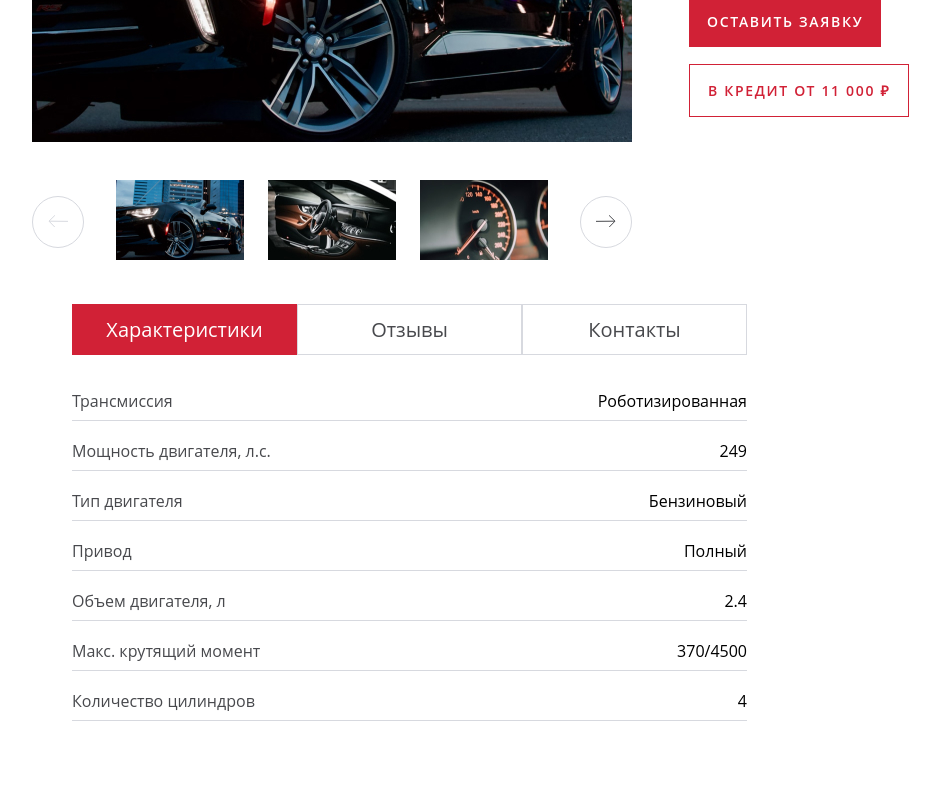
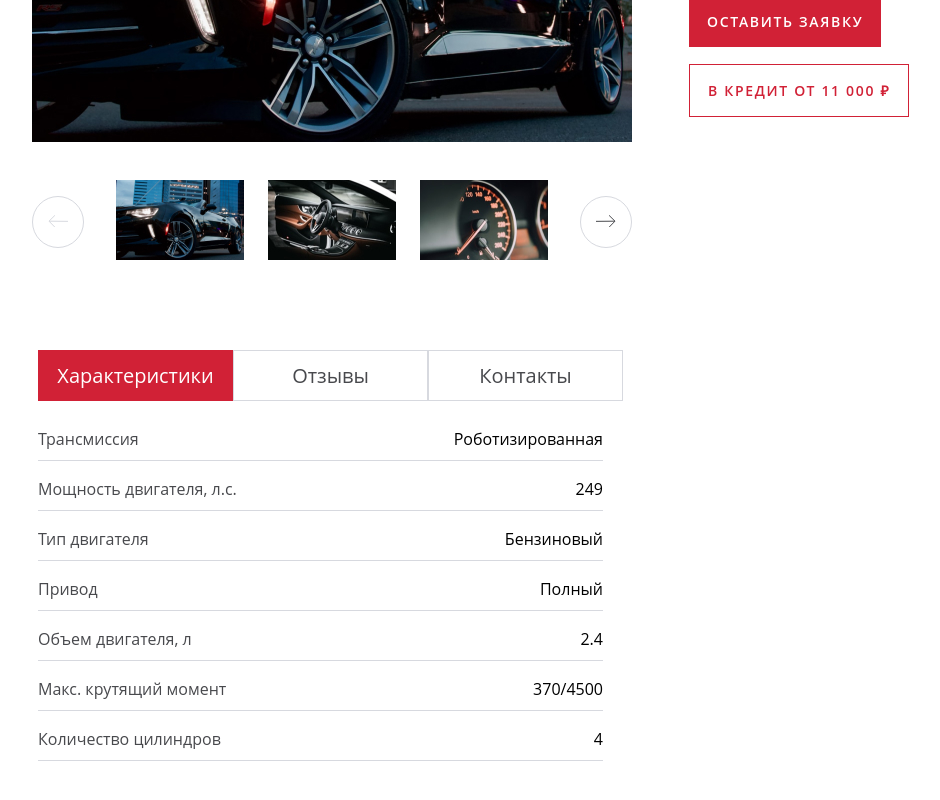
Before and after one commit to alianta/Khrustaleva_avto-moto, a React (Create React App) app in the folder project/: page / in a window 1280 px wide. Shown: the part 408-1208 px from the top of the page, without its empty margins (18-958 px from the left). Built offline with nearby package versions, Linux system fonts and the light colour scheme.

Commit message:
pixel perfext блока характеристики

```diff
--- a/project/src/components/tabs/tabs.scss
+++ b/project/src/components/tabs/tabs.scss
@@ -1,9 +1,16 @@
+.information {
+  padding: 46px 0 0 6px;
+}
+
 .information__list {
   list-style: none;
   display: flex;
+  padding: 0;
+  margin-bottom: 10px;
 }
 
 .information__item {
+  box-sizing: border-box;
   padding: 14px;
   min-width: 195px;
   font-weight: 400;
@@ -23,11 +30,14 @@
   display: flex;
   flex-direction: column;
   list-style: none;
+  padding: 0;
+  margin-top: 0;
+  max-width: 565px;
 }
 
 .specifications__item {
-  padding-top: 20px;
-  padding-bottom: 8px;
+  padding-top: 18px;
+  padding-bottom: 10px;
   border-bottom: 1px solid $color-gray-3;
   color: $color-gray-2;
 }
```
